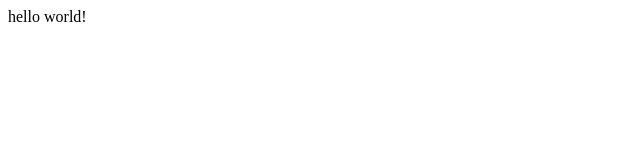
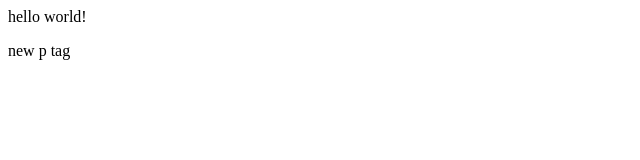
Before and after one commit to aspirepbn4u/sagar-medical, a plain HTML site: page index.html in a window 1280 px wide. Shown: the full height of the page, 0-640 px from the left. Drawn offline with Linux system fonts and the light colour scheme.

Commit message:
Update index.html add p tag

```diff
--- a/index.html
+++ b/index.html
@@ -6,5 +6,8 @@
     <P>
           hello world!
     </P>
+    <p>
+      new p tag
+    </p>
   </body>
 </html>
```
